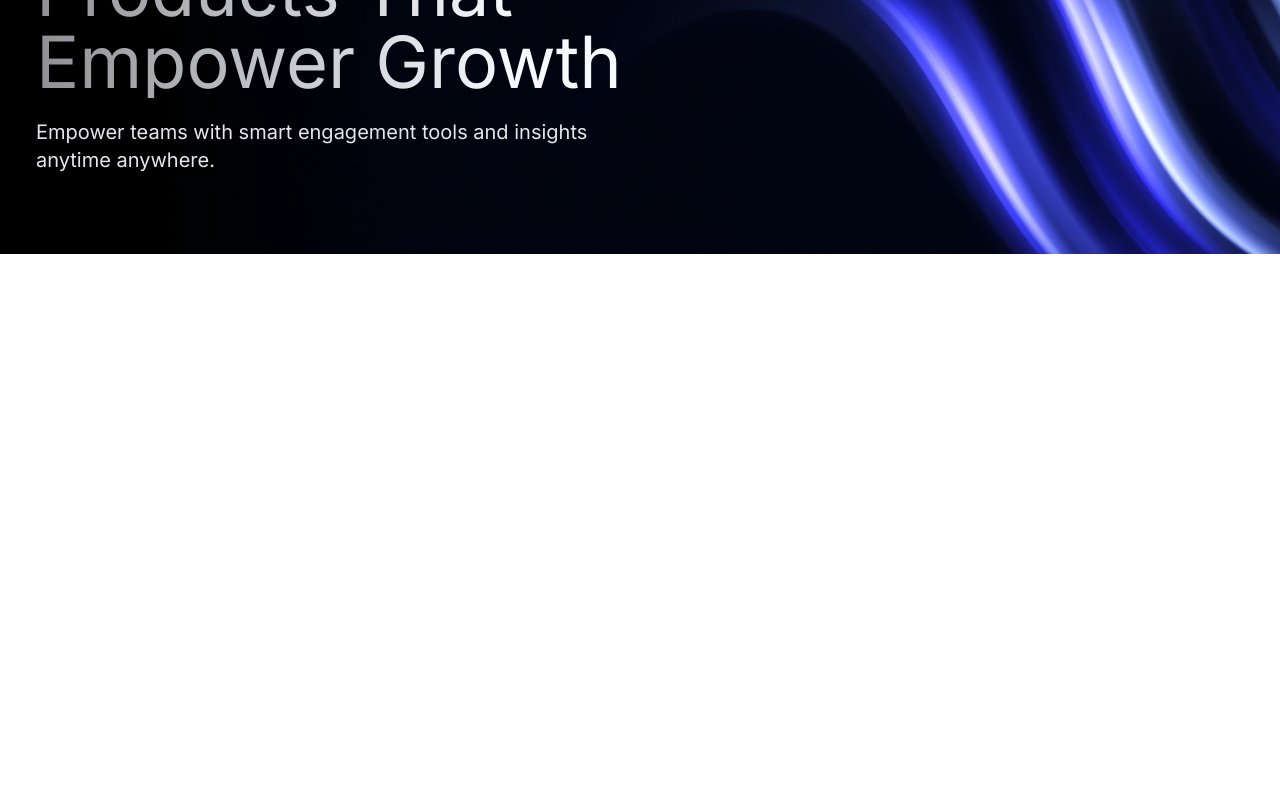
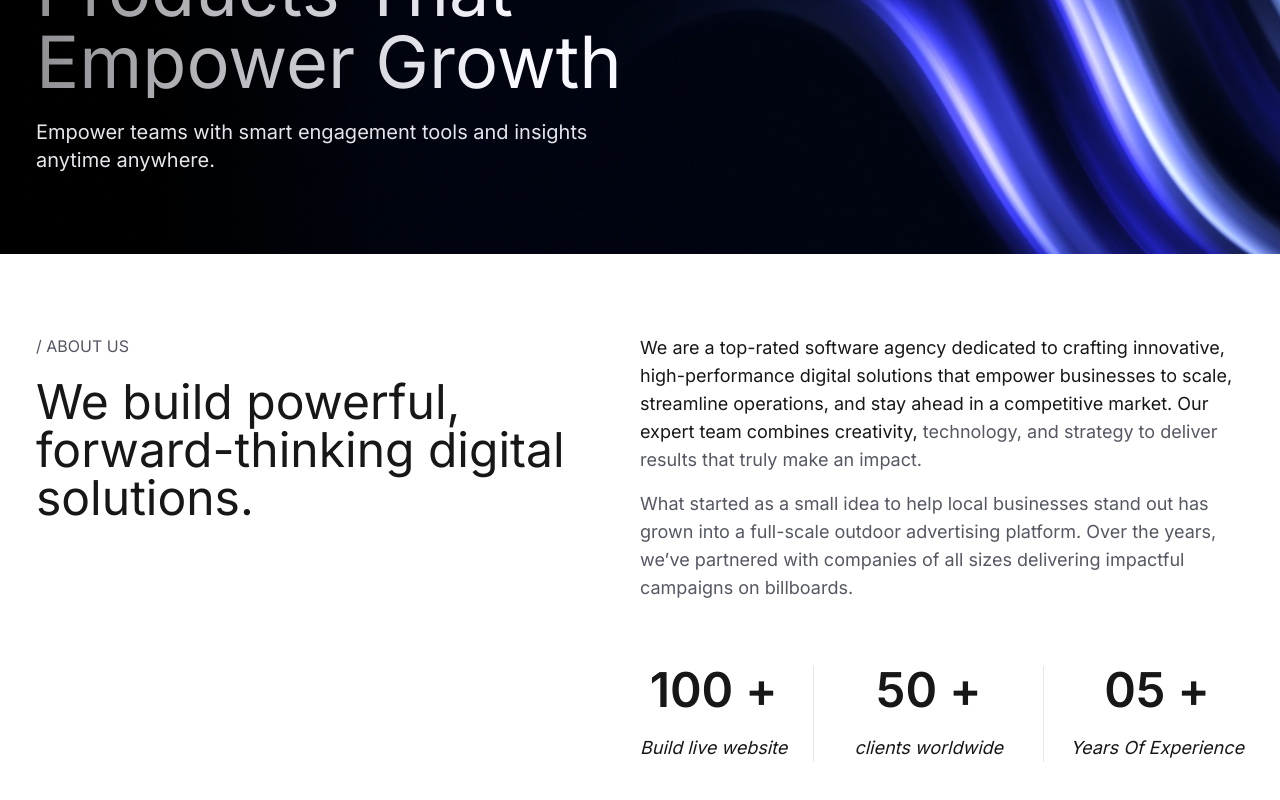
Before and after one commit to tonmoybosunia24/practise_project, a Next.js app: page / in a window 1280 px wide. Shown: the part 546-1346 px from the top of the page. Before the commit the page ends 800 px from the top, so only its background shows below. Built offline with nearby package versions, Linux system fonts and the light colour scheme.

Commit message:
About Us Section Complete

```diff
--- a/app/page.jsx
+++ b/app/page.jsx
@@ -1,9 +1,11 @@
+import AboutUs from "@/components/AboutUs";
 import Hero from "@/components/Hero";
 
 export default function Home() {
   return (
     <main>
       <Hero></Hero>
+      <AboutUs></AboutUs>
     </main>
   );
 }
--- /dev/null
+++ b/components/AboutUs.jsx
@@ -0,0 +1,35 @@
+const AboutUs = () => {
+  return (
+    <section className="container margin-section-lg flex justify-between">
+      {/* -------------------AboutUs Section Left------------------ */}
+      <div className="flex-1 space-y-5">
+        <p className="text-tertiary">/ ABOUT US</p>
+        <h3 className="text-5xl">We build powerful, forward-thinking digital solutions.</h3>
+      </div>
+      {/* -------------------AboutUs Section Right----------------- */}
+      <div className="flex-1 space-y-16">
+        <div className="space-y-4">
+          <p className="text-lg">We are a top-rated software agency dedicated to crafting innovative, high-performance digital solutions that empower businesses to scale, streamline operations, and stay ahead in a competitive market. Our expert team combines creativity, <span className="text-tertiary">technology, and strategy to deliver results that truly make an impact.</span></p>
+          <p className="text-tertiary text-lg">What started as a small idea to help local businesses stand out has grown into a full-scale outdoor advertising platform. Over the years, we’ve partnered with companies of all sizes delivering impactful campaigns on billboards.</p>
+        </div>
+        {/* -------------------Statics Container------------------- */}
+        <div className="flex justify-between text-lg">
+          <div className="space-y-5">
+            <h3 className="font-semibold text-5xl text-center">100 +</h3>
+            <p className="italic">Build live website</p>
+          </div>
+          <div className="border-x border-secondary space-y-5 px-10">
+            <h3 className="font-semibold text-5xl text-center">50 +</h3>
+            <p className="italic">clients worldwide</p>
+          </div>
+          <div className="space-y-5">
+            <h3 className="font-semibold text-5xl text-center">05 +</h3>
+            <p className="italic">Years Of Experience</p>
+          </div>
+        </div>
+      </div>
+    </section>
+  );
+};
+
+export default AboutUs;
--- a/styles/globals.css
+++ b/styles/globals.css
@@ -11,6 +11,7 @@
   /* -----------------Color Palette--------------- */
   --color-primary: #BFC1E8;
   --color-secondary: #E5E5EC;
+  --color-tertiary: #555763;
 }
 
 @layer utilities {
@@ -22,7 +23,7 @@
 
   /* ----------Section Spacing Utilities---------- */
   .mt-section { @apply mt-8 md:mt-12 lg:mt-20; }
-  .mt-section-lg { @apply mt-12 md:mt-20 lg:mt-32; }
+  .margin-section-lg { @apply my-20; }
 
   /* -----------linear Gradient Heading----------- */
   .text-hero-gradient {
```
